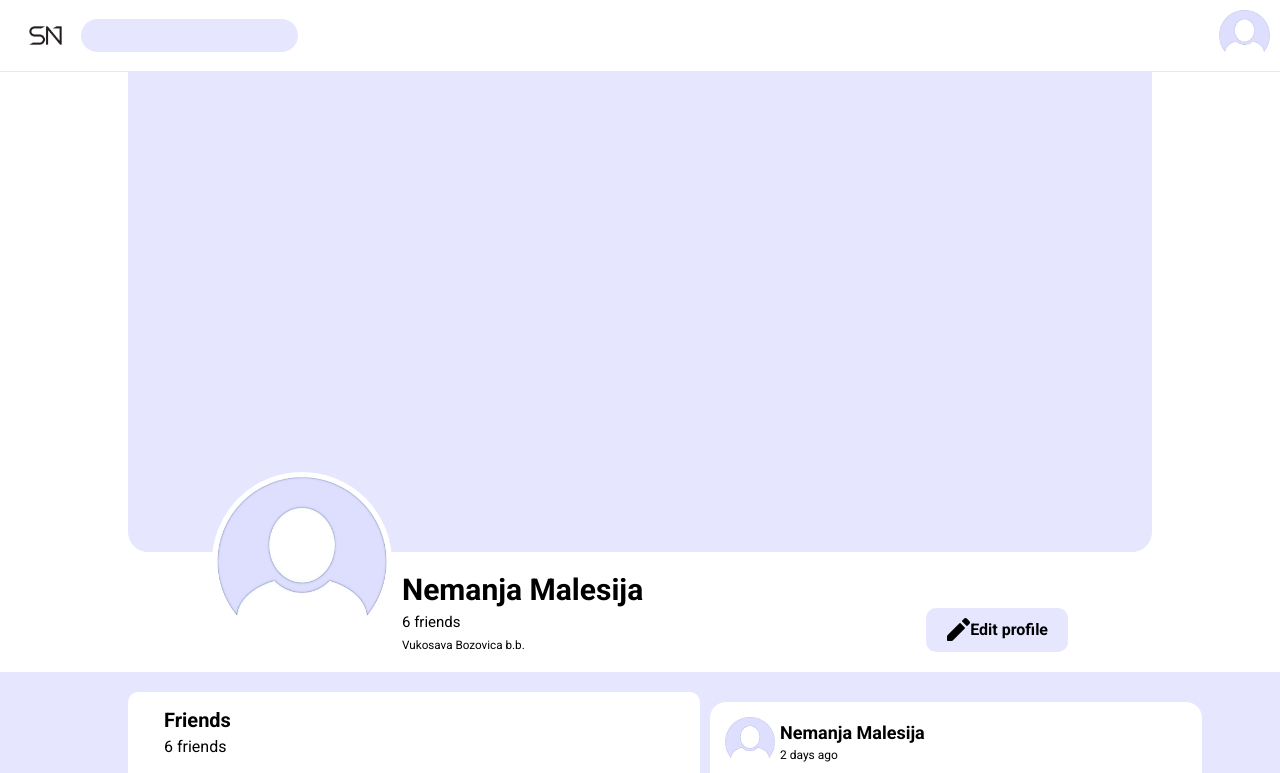
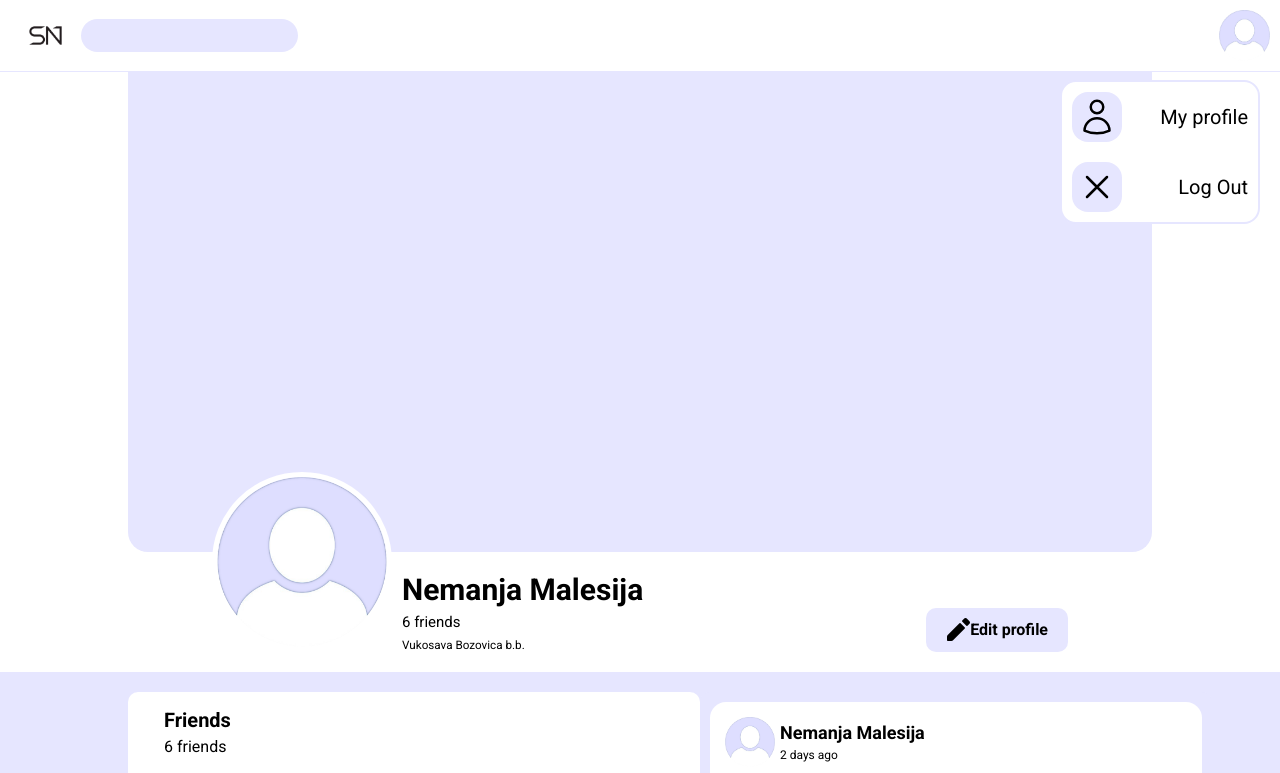
Before and after one commit to MarioMilosevic/Social-network-JS, a website built with Vite: page index.html in a window 1280 px wide. Both pictures are taken after a click on the button 1244 px from the left and 35 px from the top of the page. Shown: the top 773 px of the page. Built offline with nearby package versions, Linux system fonts and the light colour scheme.

Commit message:
On click show hidden log out container

```diff
--- a/index.html
+++ b/index.html
@@ -25,7 +25,7 @@
         <button class="nav__btn">
           <img src="img/profile5.png" alt="profile" />
         </button>
-        <div class="log__out__container">
+        <div class="log__out__container not__visible">
           <div class="my__profile">
             <svg xmlns="http://www.w3.org/2000/svg" fill="none" viewBox="0 0 24 24" stroke-width="1.5" stroke="currentColor" class="w-6 h-6">
               <path stroke-linecap="round" stroke-linejoin="round" d="M15.75 6a3.75 3.75 0 1 1-7.5 0 3.75 3.75 0 0 1 7.5 0ZM4.501 20.118a7.5 7.5 0 0 1 14.998 0A17.933 17.933 0 0 1 12 21.75c-2.676 0-5.216-.584-7.499-1.632Z" />
--- a/main.js
+++ b/main.js
@@ -21,7 +21,8 @@ const friendsInfo = document.querySelector(".friends__info");
 export const friendsText = friendsInfo.querySelector("h2");
 export const totalFriendsNumber = friendsInfo.querySelector("p");
 export const posts = document.querySelector(".posts");
-const navBtn = document.querySelector('.nav__btn')
+const navBtn = document.querySelector(".nav__btn");
+const logOut = document.querySelector(".log__out__container");
 // Class instances
 const globalState = new GlobalState();
 export const mainUser = new User(user);
@@ -49,6 +50,12 @@ setTimeout(() => {
 }, 1500);
 
 // NA KLIK GORE DESNO PROFIL DA SE POJAVI LOG OUT I OSTALO
-navBtn.addEventListener('click', function(){
-  console.log('dugme');
-})
+navBtn.addEventListener("click", function () {
+  if (logOut.classList.contains('not__visible')){
+    logOut.classList.remove('not__visible');
+    logOut.classList.add('visible');
+  } else {
+    logOut.classList.add('not__visible')
+    logOut.classList.remove('visible')
+  }
+});
--- a/style.css
+++ b/style.css
@@ -114,11 +114,10 @@ body {
   flex-direction: column;
   align-items: center;
   background-color: var(--white--color);
-  padding: 0rem 1.5rem;
   border-radius: 1.6rem;
   border: 2px solid var(--primary--color--);
-  visibility: hidden;
-  transition: all 0.5s;
+  transition: all 0.3s;
+  transform: scale(0.8);
 }
 
 .my__profile,
@@ -127,8 +126,10 @@ body {
   justify-content: space-between;
   align-items: center;
   font-size: 2rem;
-  width: 90%;
-  margin: 1rem 0;
+  padding:1rem;
+  width: 100%;
+  border-radius: 1.6rem;
+  cursor: pointer;
 }
 
 .my__profile svg,
@@ -138,6 +139,21 @@ body {
   background-color: var(--primary--color--);
   border-radius: 1.6rem;
   padding: 0.5rem;
+}
+
+.my__profile:hover, .log__out:hover {
+  background-color: var(--primary--color--);
+}
+
+.not__visible{
+  visibility: hidden;
+  opacity: 0;
+}
+
+.visible{
+  visibility: visible;
+  opacity: 1;
+  transform: none;
 }
 
 /*  -------------------- MAIN --------------------*/
```
